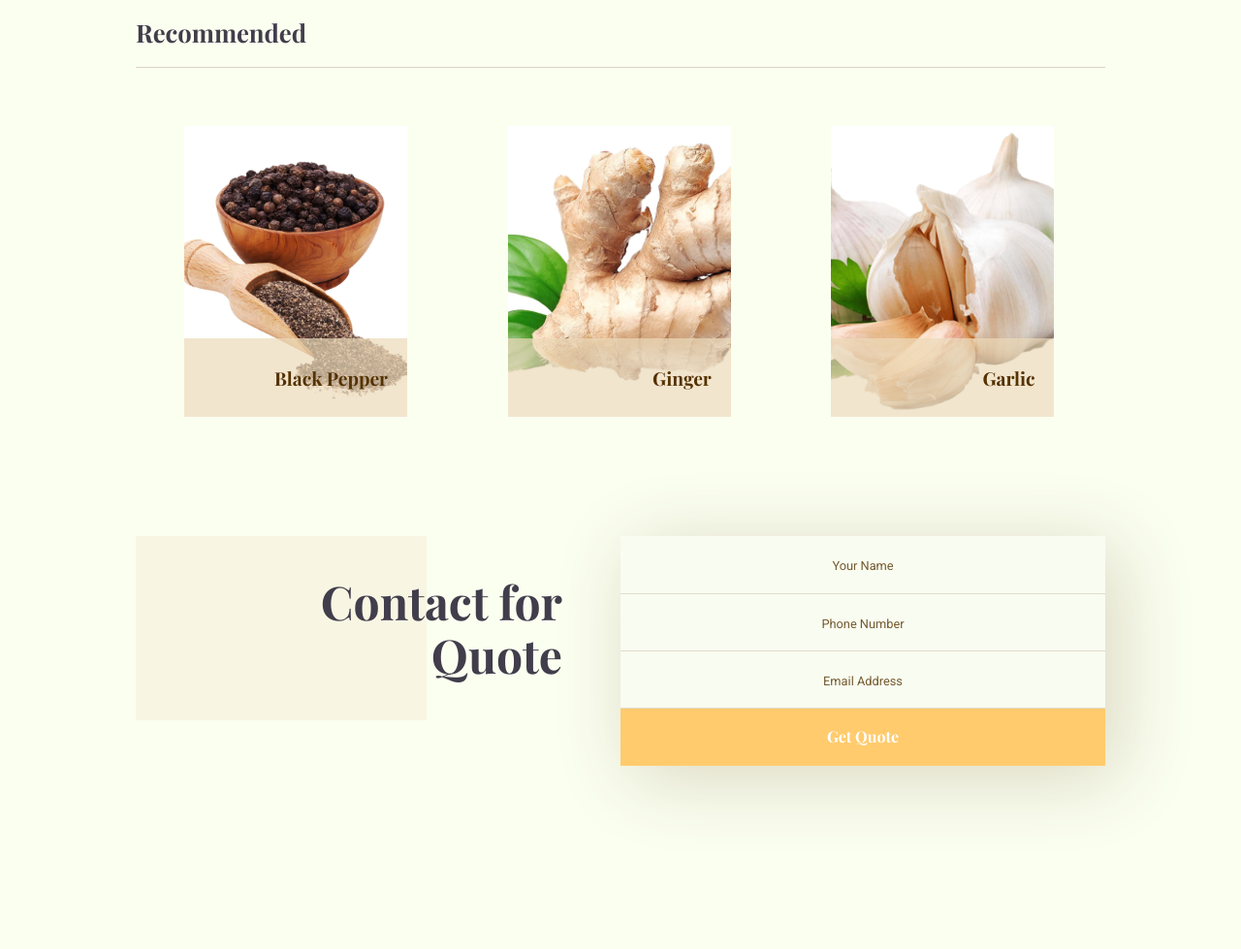
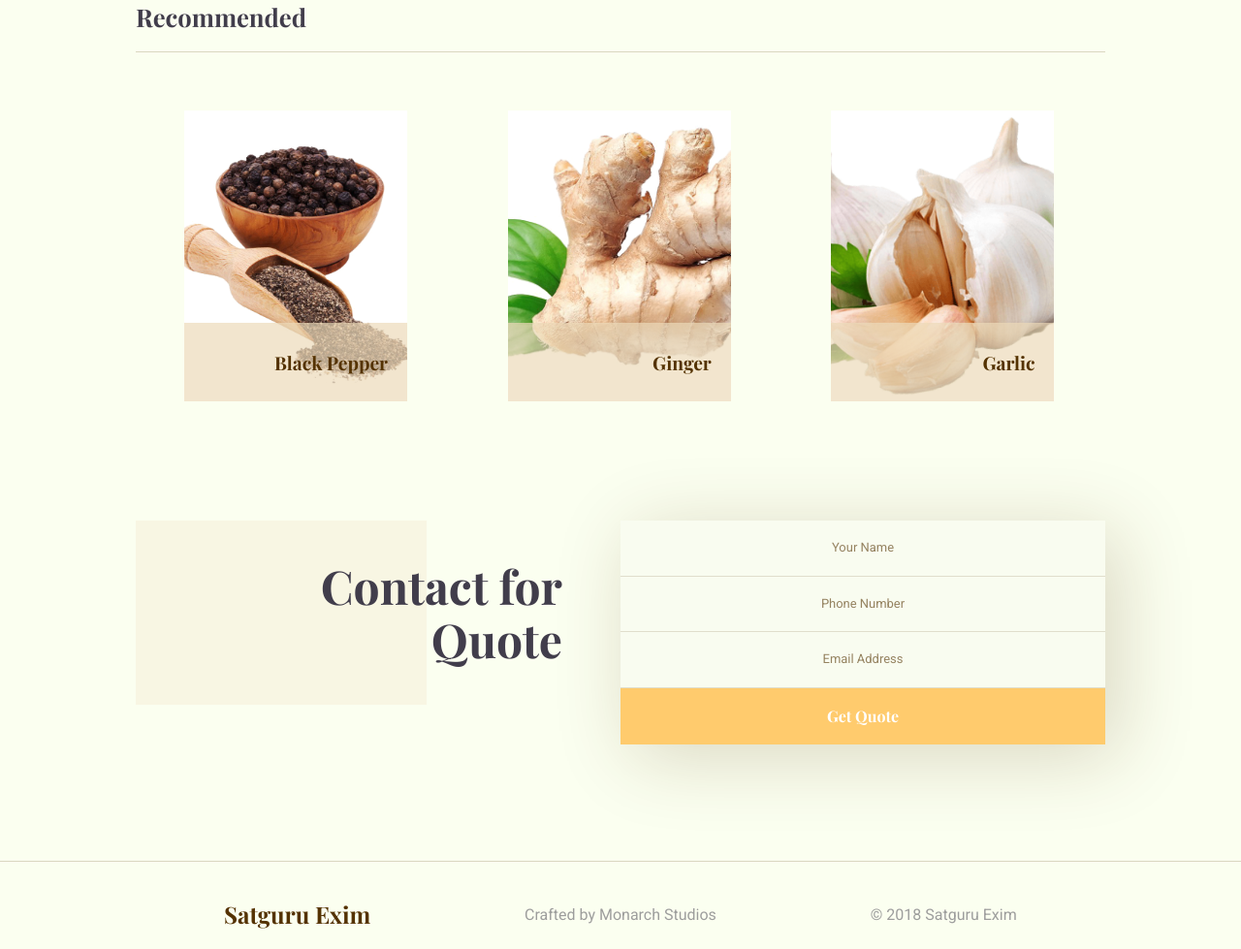
Before and after one commit to mohanyadav/satguru-exim-spices-website, a plain HTML site: page index.html in a window 1280 px wide. Shown: the part 739-1718 px from the top of the page at 97% size. Before the commit the page ends 1649 px from the top, so only its background shows below. Drawn offline with nearby package versions, Linux system fonts and the light colour scheme.

Commit message:
Added footer - Desktop

```diff
--- a/css/main.css
+++ b/css/main.css
@@ -39,6 +39,7 @@ nav {
     font-size: 1.5em;
     display: inline-block;
     cursor: pointer;
+    color: rgba(84, 50, 0);
 }
 
 nav p {
@@ -287,12 +288,15 @@ input[type="email"] {
     padding: 20px 20px;
     box-sizing: border-box;
     text-align: center;
+    font-family: 'Roboto', sans-serif;
+    font-size: 0.9em;
+    color: rgba(84, 50, 0, 0.8);
 }
 
 input::placeholder {
     font-family: 'Roboto', sans-serif;
-    font-size: 0.8em;
-    color: rgba(84, 50, 0, 0.8);
+    font-size: 0.9em;
+    color: rgba(84, 50, 0, 0.6);
 }
 
 input[type="submit"] {
@@ -304,3 +308,32 @@ input[type="submit"] {
     border: 0;
     padding: 20px 20px;
 }
+
+/* Footer Styles */
+footer .container {
+    margin-top: 0px;
+}
+
+footer .first,
+footer .second,
+footer .third {
+    width: 33.33%;
+    height: 70px;
+    float: left;
+    display: flex;
+    align-items: center;
+    justify-content: center;
+    padding: 0;
+}
+
+.first .logo,
+.second p,
+.third p {
+    margin: 0;
+    padding: 0;
+}
+
+.second p,
+.third p {
+    opacity: 0.5;
+}
--- a/index.html
+++ b/index.html
@@ -25,7 +25,7 @@
 <body>
 
     <nav>
-        <h1 class="logo">Satguru Exim</h1>
+        <a href="/" class="logo">Satguru Exim</a>
         <p>Products
             <img src="images/icons/down_icon.png" alt="Caret Icon">
         </p>
@@ -97,15 +97,31 @@
         </div>
         <div class="right-section">
             <form>
-                <input placeholder="Your Name" type="text" name="name" id="name">
-                <input placeholder="Phone Number" type="tel" name="telephone" id="telephone">
-                <input placeholder="Email Address" type="email" name="email" id="email">
+                <input placeholder="Your Name" type="text" name="name" id="name" required>
+                <input placeholder="Phone Number" type="tel" name="telephone" id="telephone" required>
+                <input placeholder="Email Address" type="email" name="email" id="email" required>
                 <input type="submit" value="Get Quote">
             </form>
         </div>
         <div class="clearfix"></div>
     </section>
 
+    <footer>
+
+        <div class="spacer"></div>
+        <section class="container">
+            <div class="first">
+                <a href="/" class="logo">Satguru Exim</a>
+            </div>
+            <div class="second">
+                <p>Crafted by Monarch Studios</p>
+            </div>
+            <div class="third">
+                <p>&copy; 2018 Satguru Exim</p>
+            </div>
+            <div class="clearfix"></div>
+        </section>
+    </footer>
     <!-- jQuery -->
     <script src="https://ajax.googleapis.com/ajax/libs/jquery/3.3.1/jquery.min.js"></script>
 
```
